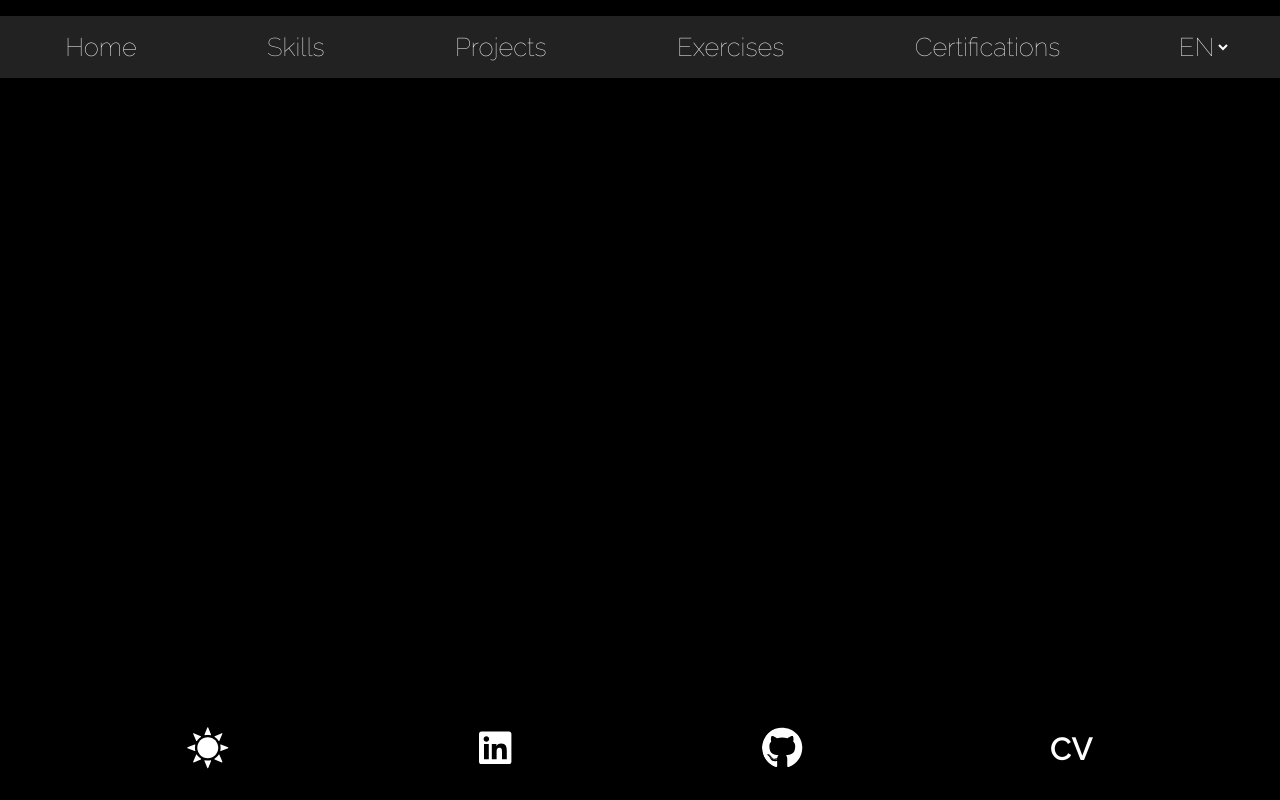
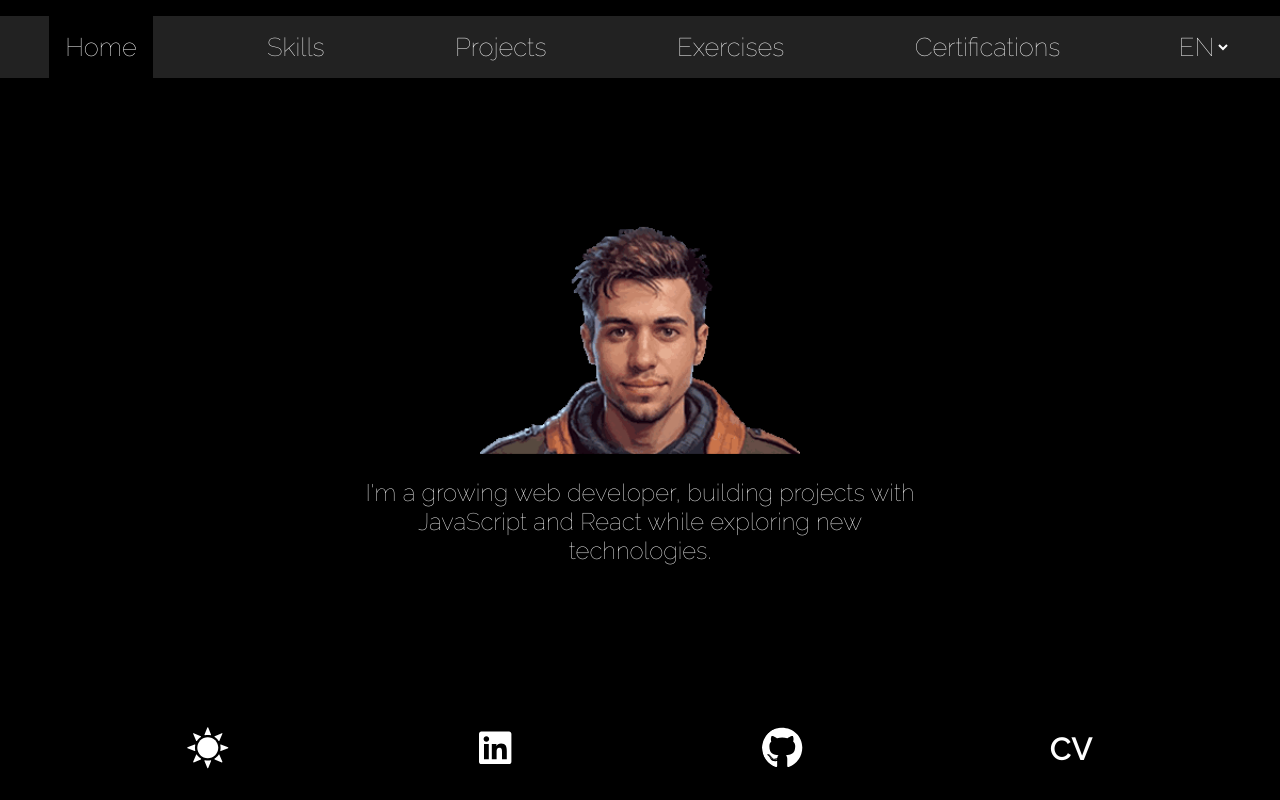
Before and after one commit to mati-fernandez/portfolio-react, a React (Vite) app: page /en/home in a window 1280 px wide. Before the commit this address led to /en/. Built offline with nearby package versions, Linux system fonts and the light colour scheme.

Commit message:
Code refactor to fit BrowserRouter config

```diff
--- a/package.json
+++ b/package.json
@@ -13,7 +13,7 @@
   "dependencies": {
     "react": "^18.3.1",
     "react-dom": "^18.3.1",
-    "react-router-dom": "^6.25.1"
+    "react-router-dom": "^6.26.2"
   },
   "devDependencies": {
     "@types/react": "^18.3.3",
--- a/src/App.jsx
+++ b/src/App.jsx
@@ -1,13 +1,19 @@
 /* eslint-disable react/prop-types */
 /* eslint-disable react-hooks/exhaustive-deps */
-import { Routes, Route, useLocation, Navigate } from 'react-router-dom';
+import {
+  RouterProvider,
+  Routes,
+  Route,
+  useLocation,
+  Navigate,
+} from 'react-router-dom';
 import { useContext, useRef } from 'react';
 import { TranslationContext } from './i18n/TranslationContext';
 import { ThemeContext } from './context/ThemeContext';
 import { useEffect, useState } from 'react';
 import { updateViewportHeight } from './helpers/updateViewportHeight';
 import './App.css';
-import { useNavigationHandler } from './components/NavigationHandler';
+import { usePreventNavigation } from './hooks/PreventNavigation';
 
 // COMPONENTS/PAGES
 import Home from './pages/Home';
@@ -32,13 +38,13 @@ function App() {
     useContext(TranslationContext);
   const { theme } = useContext(ThemeContext);
 
-  useNavigationHandler(
-    activeModal,
-    setActiveModal,
-    setModalVisibility,
-    showMenu,
-    setShowMenu
-  );
+  //   usePreventNavigation(
+  //     modalVisibility,
+  //     setModalVisibility,
+  //     setActiveModal,
+  //     showMenu,
+  //     setShowMenu
+  //   );
 
   useEffect(() => {
     const handleBeforeUnload = (event) => {
--- a/src/components/NavigationHandler.jsx
+++ /dev/null
@@ -1,49 +0,0 @@
-import { useEffect, useRef } from 'react';
-import { useNavigate, useLocation } from 'react-router-dom';
-
-export const useNavigationHandler = ({
-  activeModal,
-  setActiveModal,
-  setModalVisibility,
-  showMenu,
-  setShowMenu,
-}) => {
-  const navigate = useNavigate();
-  const location = useLocation();
-  const prevLocation = useRef(location.pathname); // Guardar la ubicación anterior
-
-  useEffect(() => {
-    console.log('Current Location:', location.pathname);
-    console.log('Previous Location:', prevLocation.current);
-    console.log('Active Modal:', activeModal);
-    console.log('Show Menu:', showMenu);
-
-    if (activeModal !== undefined || showMenu) {
-      // Prevenir la navegación si el modal está activo o el menú está visible
-      //   setModalVisibility(false);
-      //   setShowMenu(false);
-      const timeout = setTimeout(() => {
-        // setActiveModal('');
-        clearTimeout(timeout);
-      }, 150);
-
-      // Usar prevLocation.current para la navegación
-      navigate(prevLocation.current);
-      console.log(
-        'Blocking navigation and redirecting to:',
-        prevLocation.current
-      );
-    } else {
-      prevLocation.current = location.pathname; // Actualizar la ubicación anterior
-      console.log('Updating previous location to:', location.pathname);
-    }
-  }, [
-    activeModal,
-    showMenu,
-    location.pathname,
-    navigate,
-    setActiveModal,
-    setModalVisibility,
-    setShowMenu,
-  ]);
-};
--- /dev/null
+++ b/src/hooks/PreventNavigation.jsx
@@ -0,0 +1,24 @@
+import { useEffect } from 'react';
+import { useBlocker } from 'react-router-dom';
+
+export const usePreventNavigation = (
+  modalVisibility,
+  //   setModalVisibility,
+  //   setActiveModal,
+  showMenu
+  //   setShowMenu
+) => {
+  const blocker = useBlocker((tx) => {
+    if (modalVisibility || showMenu) {
+      tx.abort(); // Cancelar la navegación
+    } else {
+      tx.retry(); // Permitir la navegación si confirma
+    }
+  }, modalVisibility || showMenu);
+
+  useEffect(() => {
+    if (!modalVisibility || !showMenu) {
+      blocker.reset(); // Resetea el bloqueo si no debe bloquearse
+    }
+  }, [modalVisibility, showMenu, blocker]);
+};
--- a/src/i18n/TranslationContext.jsx
+++ b/src/i18n/TranslationContext.jsx
@@ -12,8 +12,9 @@ export const TranslationProvider = ({ children }) => {
   const [fromLanguageBtn, setFromLanguageBtn] = useState(false);
 
   useEffect(() => {
-    const pathParts = location.hash.split('/').filter(Boolean);
+    const pathParts = window.location.pathname.split('/').filter(Boolean);
     let URLlang = '';
+
     if (pathParts.includes('es')) {
       URLlang = 'es';
     } else if (pathParts.includes('en')) {
@@ -30,15 +31,15 @@ export const TranslationProvider = ({ children }) => {
         : userLanguage.startsWith('pt')
         ? 'pt'
         : 'en';
-      const newPath = `/${detectedLanguage}/${pathParts.slice(2).join('/')}`;
+      const newPath = `/${detectedLanguage}/${pathParts.slice(1).join('/')}`;
       navigate(newPath, { replace: true });
       setLanguage(detectedLanguage);
     } else if (!language) {
       setLanguage(URLlang);
-      const newPath = `/${language}/${pathParts.slice(2).join('/')}`;
+      const newPath = `/${URLlang}/${pathParts.slice(1).join('/')}`;
       navigate(newPath, { replace: true });
     } else if (language && URLlang !== language && fromLanguageBtn) {
-      const newPath = `/${language}/${pathParts.slice(2).join('/')}`;
+      const newPath = `/${language}/${pathParts.slice(1).join('/')}`;
       navigate(newPath, { replace: true });
     } else {
       setLanguage(URLlang);
```
Also changed, not shown: vercel.json (added), 1 other file (tests, documents, lock files or other folders).
